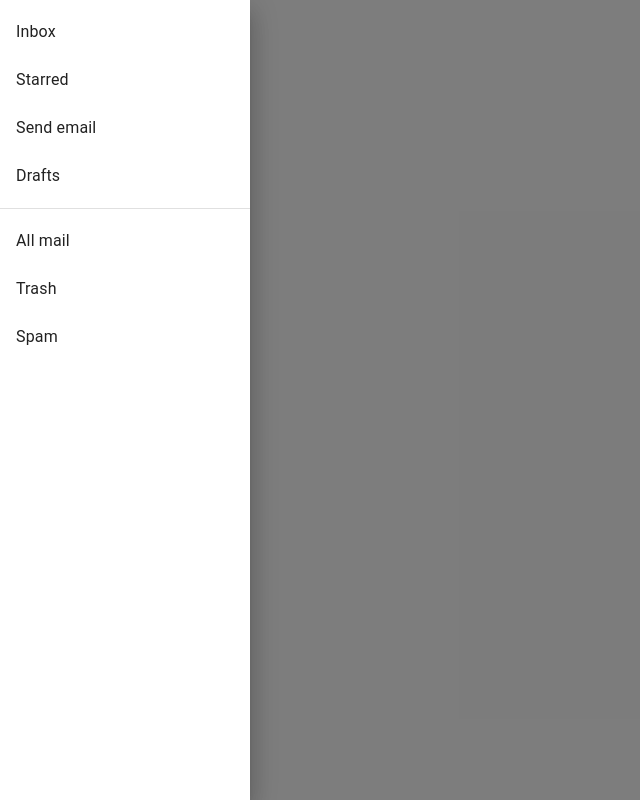
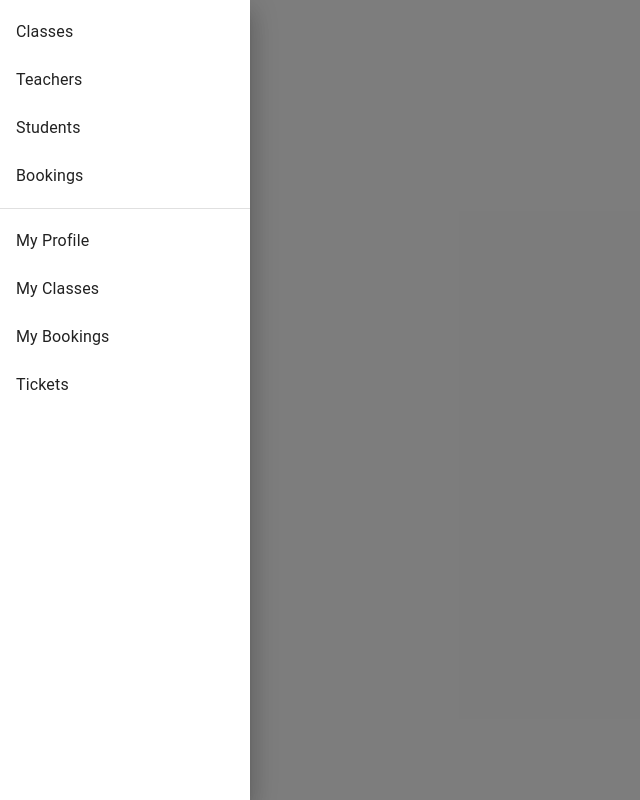
Before and after one commit to Said-Alisic/CreativeBookingPlatform, a React (Create React App) app in the folder frontend/: page / in a window 1280 px wide. Both pictures are taken after a click on the button "LEFT". Shown: the whole page, without its empty margins (0-640 px from the left). Built offline with nearby package versions, Linux system fonts and the light colour scheme.

Commit message:
made LeftSideDrawer properly link and route to other pages

```diff
--- a/frontend/src/App.js
+++ b/frontend/src/App.js
@@ -1,5 +1,4 @@
 import React, { Component } from 'react';
-import { BrowserRouter, Route } from 'react-router-dom';
 import { TeacherList } from './Components/Teacher/teacherList';
 import { LeftSideDrawer } from './Components/LeftSideDrawer';
 import { Container } from './Components/Container'
@@ -7,20 +6,18 @@ import { Container } from './Components/Container'
 
 class App extends Component {
 
-
   render() {
     return (
       <div className="App">
         <Container>
-          <LeftSideDrawer/>
-              <BrowserRouter>
+          <LeftSideDrawer teacherList={TeacherList}/>
+
 
 
             <main className="main-content">
-              <Route path='/teachers' exact component={TeacherList}/>
+
 
             </main>
-          </BrowserRouter>
         </Container>
 
       </div>
--- a/frontend/src/Components/LeftSideDrawer.js
+++ b/frontend/src/Components/LeftSideDrawer.js
@@ -7,6 +7,7 @@ import List from '@material-ui/core/List';
 import Divider from '@material-ui/core/Divider';
 import ListItem from '@material-ui/core/ListItem';
 import ListItemText from '@material-ui/core/ListItemText';
+import { Switch, BrowserRouter, Route, Link } from 'react-router-dom';
 
 const useStyles = makeStyles({
   list: {
@@ -17,7 +18,7 @@ const useStyles = makeStyles({
   },
 });
 
-export function LeftSideDrawer() {
+export function LeftSideDrawer(props) {
   const classes = useStyles();
   const [state, setState] = React.useState({
     top: false,
@@ -44,34 +45,45 @@ export function LeftSideDrawer() {
       onKeyDown={toggleDrawer(anchor, false)}
     >
       <List>
-        {['Inbox', 'Starred', 'Send email', 'Drafts'].map((text, index) => (
-          <ListItem button key={text}>
-
+        {['Classes', 'Teachers', 'Students', 'Bookings'].map((text) => (
+          <ListItem button key={text} component={Link} to={"/" + text.toLowerCase()}>
             <ListItemText primary={text} />
           </ListItem>
         ))}
       </List>
       <Divider/>
       <List>
-        {['All mail', 'Trash', 'Spam'].map((text, index) => (
-          <ListItem button key={text}>
+        {['My Profile', 'My Classes', 'My Bookings', 'Tickets'].map((text, index) => (
+          <ListItem button key={text} component={Link} to={"/" + text.toLowerCase()}>
 
-            <ListItemText primary={text} />
+            <ListItemText primary={text}/>
           </ListItem>
         ))}
       </List>
+      <List>
+
+
+      </List>
+
 
     </div>
   );
 
   return (
     <div>
+        <BrowserRouter>
           <React.Fragment key={'left'}>
             <Button onClick={toggleDrawer('left', true)}>{'left'}</Button>
             <Drawer anchor={'left'} open={state['left']} onClose={toggleDrawer('left', false)}>
               {list('left')}
             </Drawer>
           </React.Fragment>
+          <Switch>
+            <Route exact path="/" render={() => props.teacherList} />
+            <Route path="/teachers" exact component={props.teacherList} />
+            <Route path="/students" render={() => <div>Page starred</div>} />
+          </Switch>
+        </BrowserRouter>
     </div>
   );
 }
--- a/frontend/src/Components/Teacher/teacherList.js
+++ b/frontend/src/Components/Teacher/teacherList.js
@@ -1,7 +1,7 @@
 import React, { useState, useEffect } from 'react';
 import { getTeachers } from '../../api/teacherApi'
 
-export function TeacherList(props) {
+export function TeacherList() {
 
     const [teachers, setTeachers] = useState([])
 
```
Lines whose indentation alone changed are shown as unchanged.
